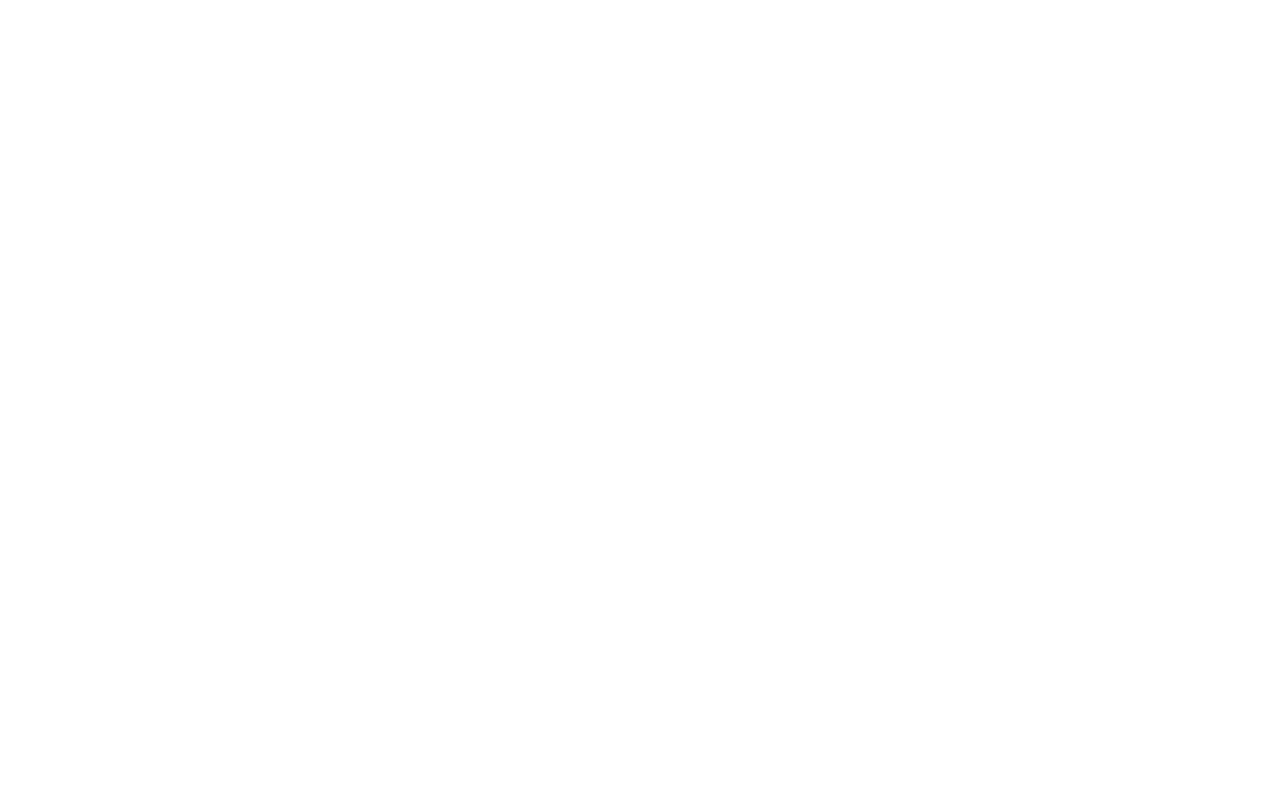
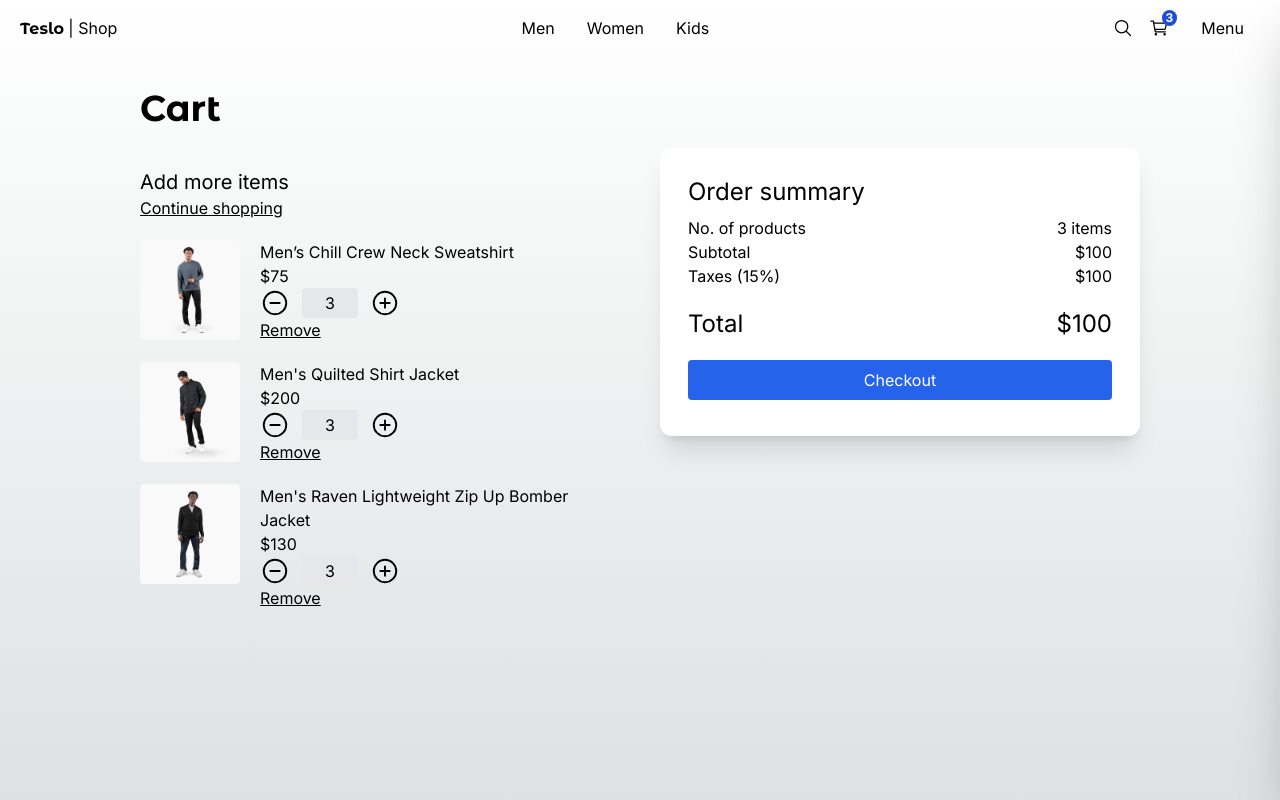
Before and after one commit to eliesser/curso-nextjs-04-teslo-shop, a Next.js app: page /cart in a window 1280 px wide. Before the commit this address had no page. Shown: the top 800 px of the page. Built offline with nearby package versions, Linux system fonts and the light colour scheme.

Commit message:
fix styles

```diff
--- a/src/app/(shop)/cart/page.tsx
+++ b/src/app/(shop)/cart/page.tsx
@@ -7,7 +7,7 @@
 const productsInCart = [initialData.products[0], initialData.products[1], initialData.products[2]];
 
 export default function CartPage() {
-  if (productsInCart.length) redirect('/empty');
+  if (!productsInCart.length) redirect('/empty');
 
   return (
     <div className='flex justify-center items-center mb-72 px-10 sm:px-0'>
@@ -45,7 +45,7 @@
             ))}
           </div>
 
-          <div className='bg-white rounded-xl shadow-xl p-7'>
+          <div className='bg-white rounded-xl shadow-xl p-7 h-fit'>
             <h2 className='text-2xl mb-2'>Order summary</h2>
             <div className='grid grid-cols-2'>
               <span>No. of products</span>
```
